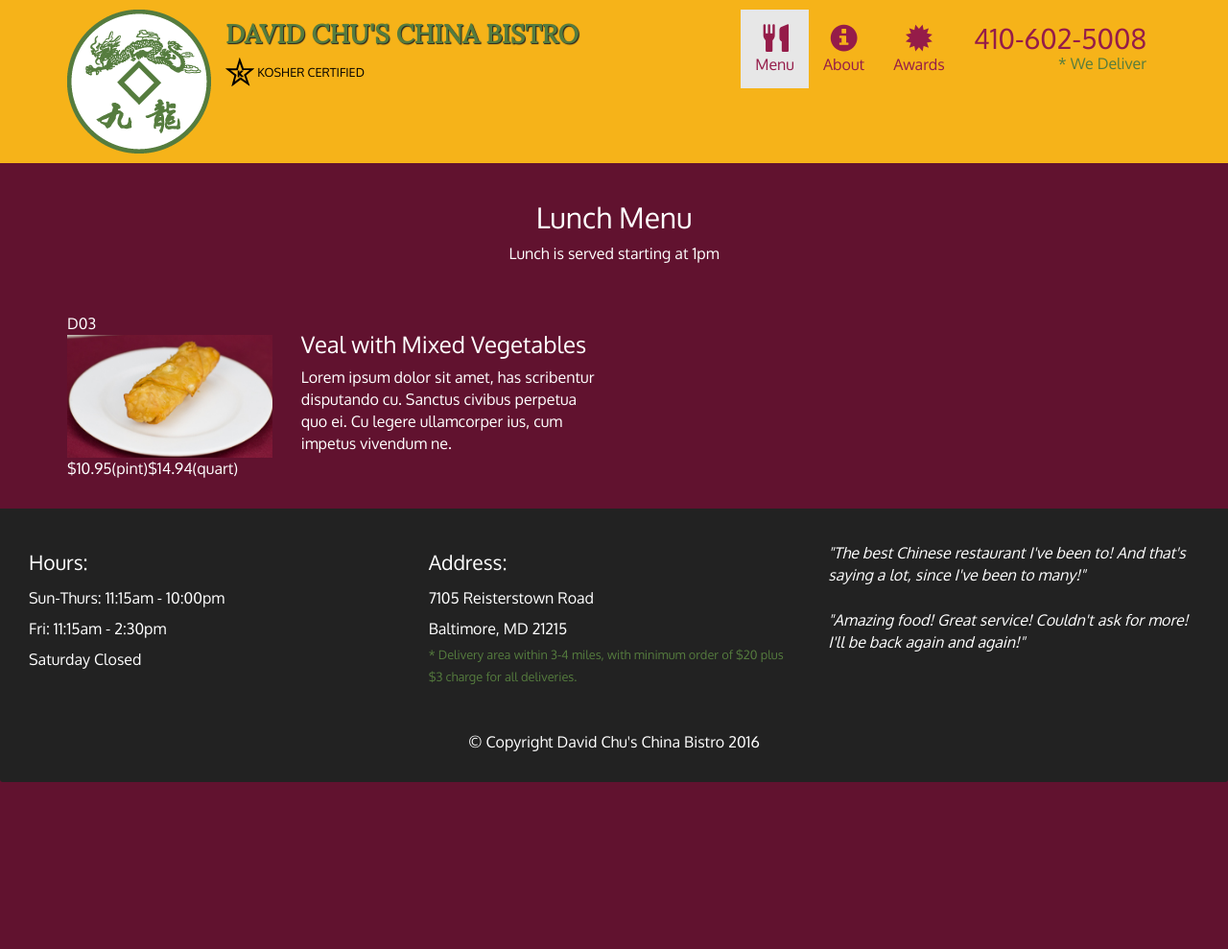
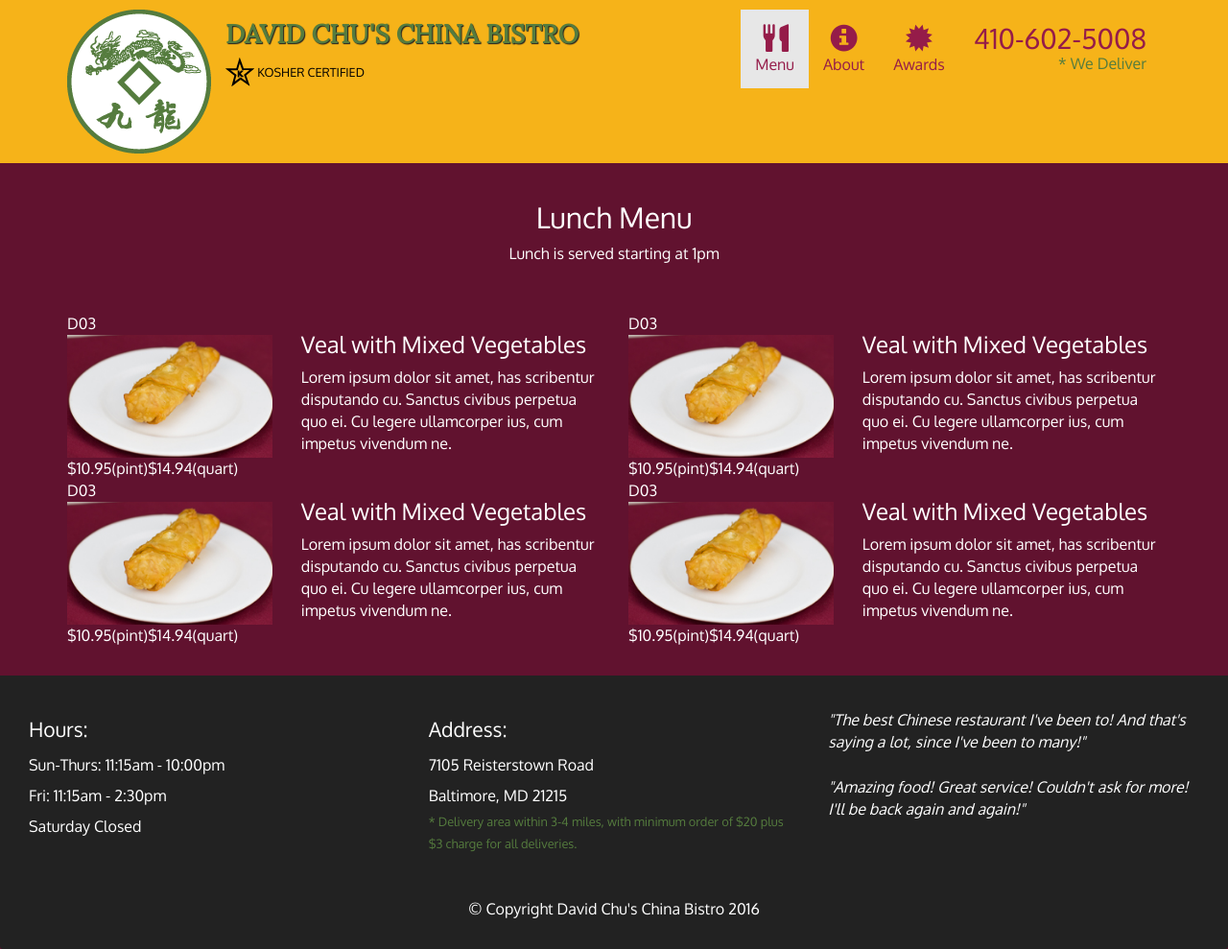
Before and after one commit to emmvalenti/emmvalenti.github.io, a Jekyll site: the page JHU_resto-website-dev/single-category.html, which Jekyll copies as it is, in a window 1280 px wide. Shown: the whole page at 96% size. Built offline with Jekyll 4.4.1, drawn with Linux system fonts in a browser that asks for light colours; before the commit the page ends 900 px from its top, so only the background shows below that.

Commit message:
repeat code for menu items grid

```diff
--- a/JHU_resto-website-dev/single-category.html
+++ b/JHU_resto-website-dev/single-category.html
@@ -91,6 +91,54 @@
 				</div>
 				<hr class="visible-xs">
 			</div>
+			<div class="menu-item-tile col-md-6">
+				<div class="row">
+					<div class="col-sm-5">
+						<div class="menu-item-photo">
+							<div>D03</div>
+							<img class="img-responsive" width="250" height="150" src="images/menu/B/B-1.jpg" alt="item">
+						</div>
+						<div class="menu-item-price">$10.95<span>(pint)</span>$14.94<span>(quart)</span></div>
+					</div>
+						<div class="menu-item-description col-sm-7">
+							<h3 class="menu-item-title">Veal with Mixed Vegetables</h3>
+							<p class="menu-item-details">Lorem ipsum dolor sit amet, has scribentur disputando cu. Sanctus civibus perpetua quo ei. Cu legere ullamcorper ius, cum impetus vivendum ne.</p>
+						</div>
+				</div>
+				<hr class="visible-xs">
+			</div>
+			<div class="menu-item-tile col-md-6">
+				<div class="row">
+					<div class="col-sm-5">
+						<div class="menu-item-photo">
+							<div>D03</div>
+							<img class="img-responsive" width="250" height="150" src="images/menu/B/B-1.jpg" alt="item">
+						</div>
+						<div class="menu-item-price">$10.95<span>(pint)</span>$14.94<span>(quart)</span></div>
+					</div>
+						<div class="menu-item-description col-sm-7">
+							<h3 class="menu-item-title">Veal with Mixed Vegetables</h3>
+							<p class="menu-item-details">Lorem ipsum dolor sit amet, has scribentur disputando cu. Sanctus civibus perpetua quo ei. Cu legere ullamcorper ius, cum impetus vivendum ne.</p>
+						</div>
+				</div>
+				<hr class="visible-xs">
+			</div>
+			<div class="menu-item-tile col-md-6">
+				<div class="row">
+					<div class="col-sm-5">
+						<div class="menu-item-photo">
+							<div>D03</div>
+							<img class="img-responsive" width="250" height="150" src="images/menu/B/B-1.jpg" alt="item">
+						</div>
+						<div class="menu-item-price">$10.95<span>(pint)</span>$14.94<span>(quart)</span></div>
+					</div>
+						<div class="menu-item-description col-sm-7">
+							<h3 class="menu-item-title">Veal with Mixed Vegetables</h3>
+							<p class="menu-item-details">Lorem ipsum dolor sit amet, has scribentur disputando cu. Sanctus civibus perpetua quo ei. Cu legere ullamcorper ius, cum impetus vivendum ne.</p>
+						</div>
+				</div>
+				<hr class="visible-xs">
+			</div>
 
 		</section>
 
```
